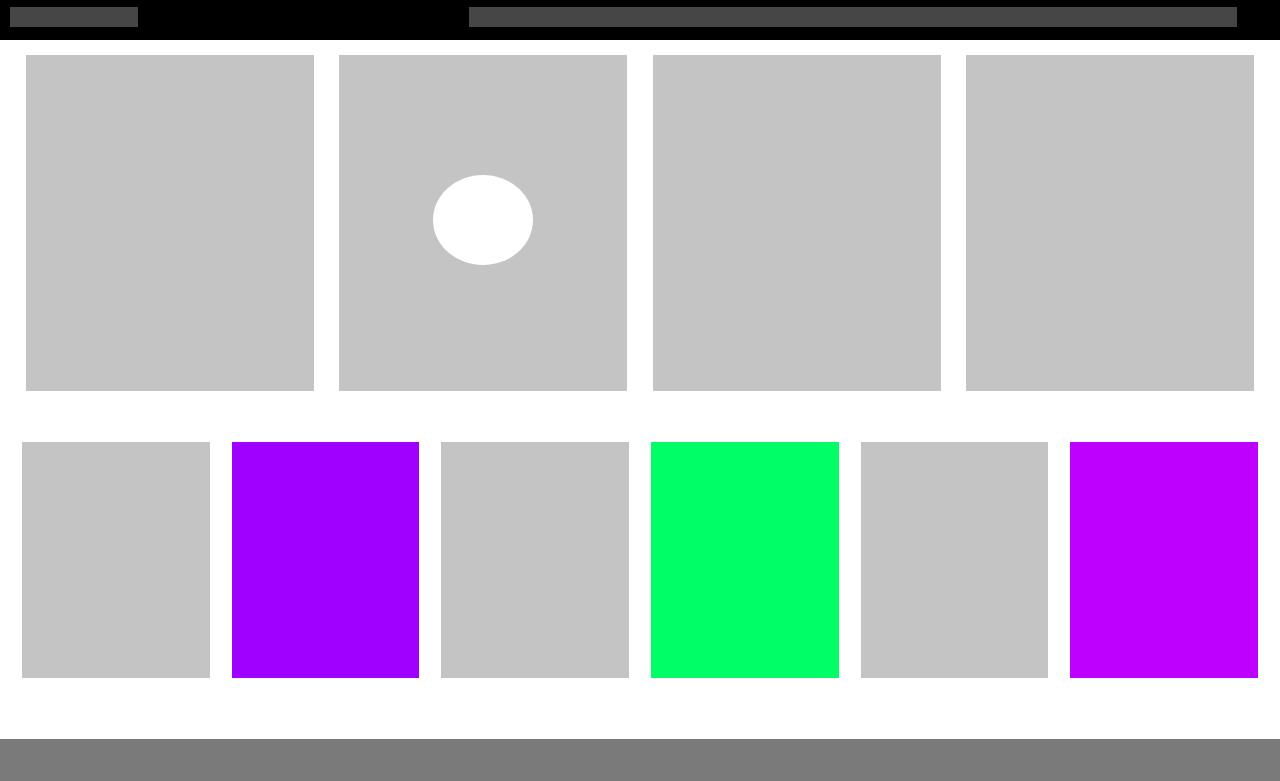
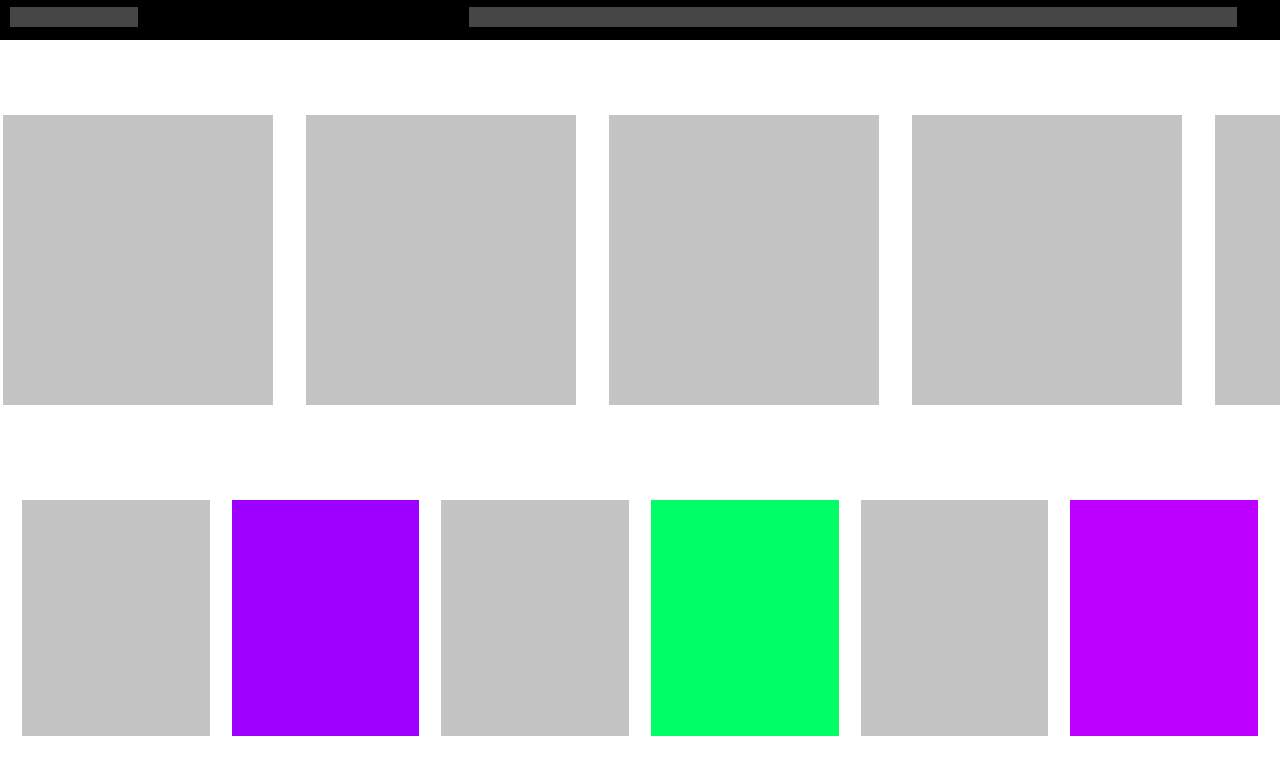
Before and after one commit to unbeatable-abayomi/swipeTask, a React (Create React App) app: page / in a window 1280 px wide. Shown: the top 781 px of the page. Built offline with nearby package versions, Linux system fonts and the light colour scheme.

Commit message:
improvedScroll

```diff
--- a/src/App.css
+++ b/src/App.css
@@ -1,9 +1,12 @@
 /* styles from navbar */
+
+
+
 
 .navbar_above{
   display: flex;
   flex-wrap: wrap;
-  height: 40px;
+  height: 50px;
   width: 100%;
   background-color: black;
 }
@@ -30,30 +33,35 @@
   margin-top: 7px;
 }
 /* First div row styles */
-.firstdivrow{
-  display: flex;
-  flex-wrap: wrap;
-  justify-content: space-evenly;
-  width: 100%;
-  height: 387px;
+
+div.scroll_divs {
   background-color: #ffffff;
+  overflow: auto;
+  white-space: nowrap;
+  height: 400px;
+  overflow-y: hidden;
+  margin-bottom: 3rem;
+  margin-top: -10px;
 }
-.div_one_first,.div_two_first,.div_three_first,.div_four_first{
-width: 287.61px;
-height: 336.17px;
-background-color: #C4C4C4;
-margin-top: 1rem;
+
+div.scroll_divs div {
+  display: inline-block;
+  color: white;
+  text-align: center;
+  padding: 14px;
+  text-decoration: none;
+  margin: 5rem 2rem 2rem .2rem;
+  background-color: #C4C4C4;
+  height: 290px;
+  width: 270px;
 }
-.inside_content_cricle_one{
-  display: none;
+
+div.scroll_divs div:hover {
+  background-color: #777;
+
 }
-.inside_content_cricle{
-  margin-top: 8rem;
-  height: 90px;
-  width: 100px;
-  background-color: #ffffff;
-  border-radius: 80%;
-}
+
+
 
 /* Second div row styles */
 
--- a/src/component/FirstDivRow.jsx
+++ b/src/component/FirstDivRow.jsx
@@ -2,8 +2,9 @@ import React from 'react';
 
 function FirstDivRow() {
 	return (
-		<div>
-			<div className="firstdivrow">
+        <div>
+        {/*
+        <div className="firstdivrow">
                 <div className="div_one_first" >
                 <center>
                 <div className='inside_content_cricle_one'></div>
@@ -14,8 +15,32 @@ function FirstDivRow() {
                 </center>  </div>
 				<div className="div_three_first" />
 				<div className="div_four_first" />
+				<div className="div_five_first" />
 
-			</div>
+
+
+            </div>
+        */}
+
+            <div class="scroll_divs">
+  <div></div>
+  <div></div>
+  <div>
+
+
+
+
+  </div>
+  <div></div>
+  <div></div>
+  <div></div>
+  <div></div>
+  <div></div>
+  <div></div>
+  <div></div>
+  <div></div>
+
+</div>
 		</div>
 	);
 }
```
